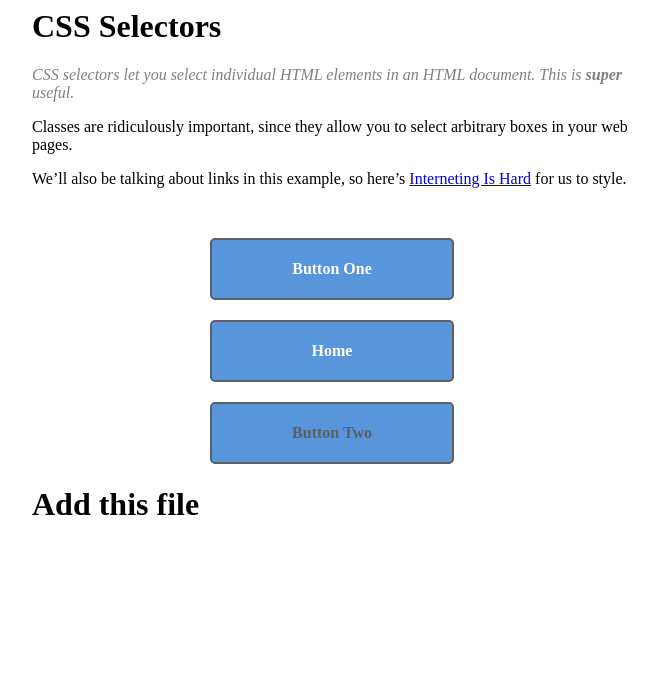
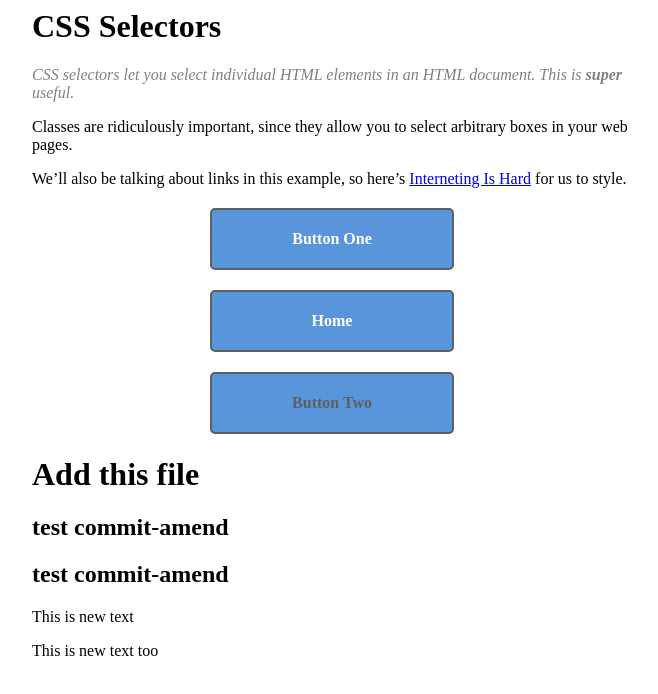
Before and after one commit to fadelarmando/basic-html-css, a plain HTML site: page index.html in a window 1280 px wide. Shown: the whole page, without its empty margins (308-966 px from the left). Drawn offline with Linux system fonts and the light colour scheme.

Commit message:
test commit

```diff
--- a/index.html
+++ b/index.html
@@ -24,6 +24,10 @@
         <a class='button' href='js.html'>Home</a>
         <a id='button-2' class='button' href='nowhere.html'>Button Two</a>
         <h1>Add this file</h1>
+        <h2>test commit-amend</h2>
+        <h2>test commit-amend</h2>
+        <p>This is new text</p>
+        <p>This is new text too</p>
     </div>
     <!-- And this -->
 </body>
```
